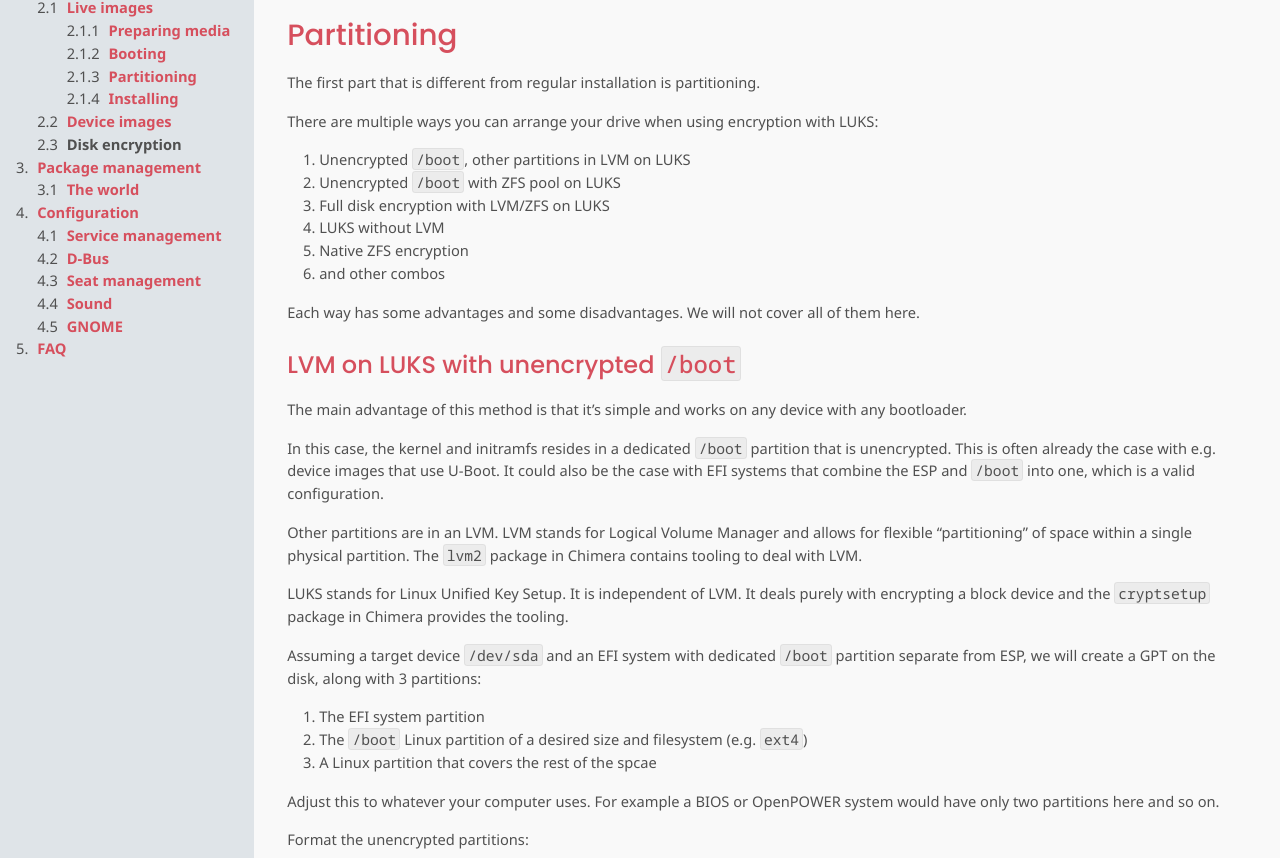
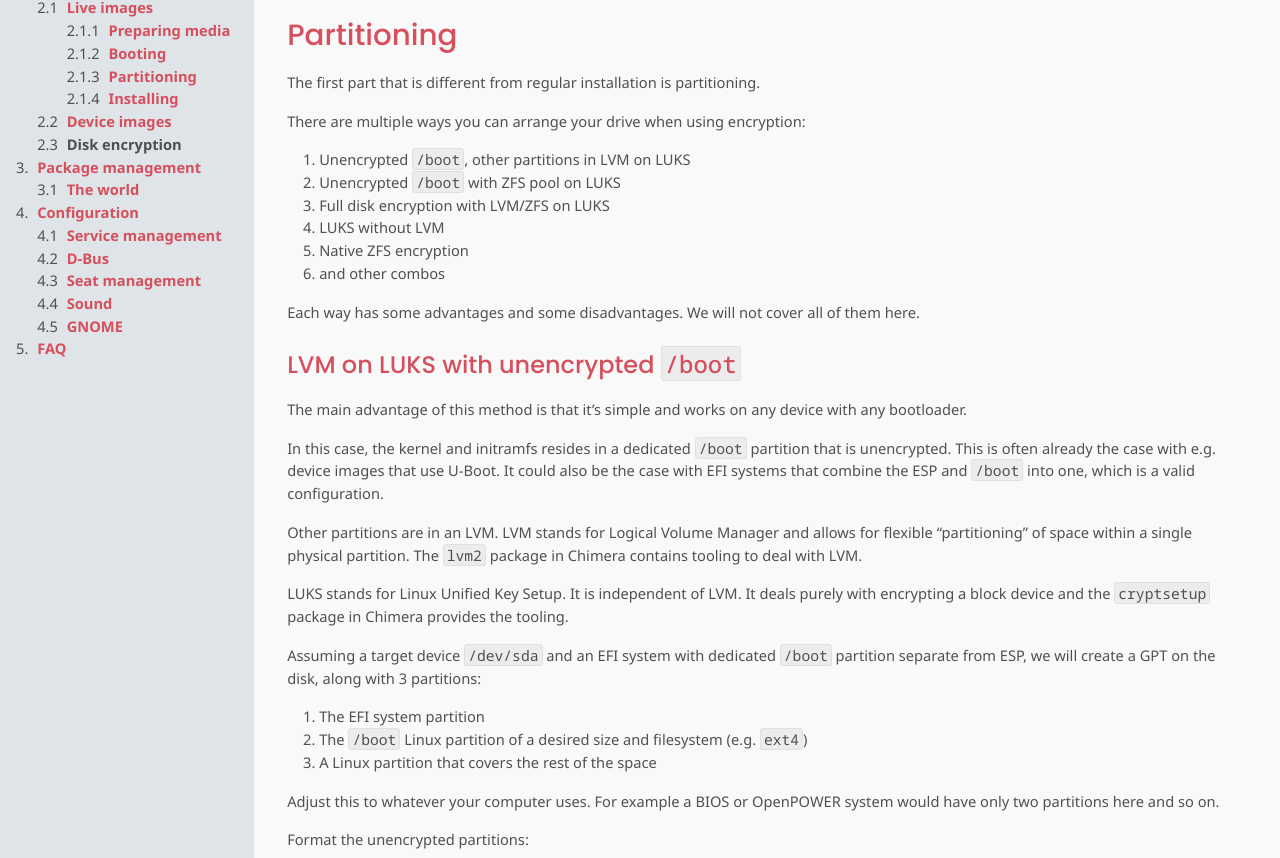
Before and after one commit to chimera-linux/chimera-linux.github.io, a Jekyll site: the page built from _docs/installation/encrypted.md, in a window 1280 px wide and 1400 px high. Shown: the part 254-1112 px from the top of the window. Built offline with Jekyll 4.4.1, drawn with Linux system fonts in a browser that asks for light colours.

Commit message:
fix typo

```diff
--- a/_docs/installation/encrypted.md
+++ b/_docs/installation/encrypted.md
@@ -12,8 +12,7 @@ your device, so that you can understand the differences.
 
 The first part that is different from regular installation is partitioning.
 
-There are multiple ways you can arrange your drive when using encryption
-with LUKS:
+There are multiple ways you can arrange your drive when using encryption:
 
 1. Unencrypted `/boot`, other partitions in LVM on LUKS
 2. Unencrypted `/boot` with ZFS pool on LUKS
@@ -49,7 +48,7 @@ partition separate from ESP, we will create a GPT on the disk, along with
 
 1. The EFI system partition
 2. The `/boot` Linux partition of a desired size and filesystem (e.g. `ext4`)
-3. A Linux partition that covers the rest of the spcae
+3. A Linux partition that covers the rest of the space
 
 Adjust this to whatever your computer uses. For example a BIOS or OpenPOWER
 system would have only two partitions here and so on.
```
